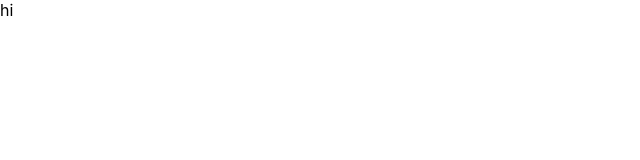
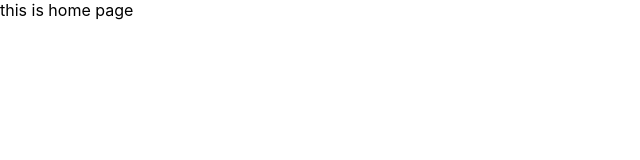
Before and after one commit to Rajputboy26/box-office, a React (Create React App) app: page / in a window 1280 px wide. Shown: the top 160 px of the page, without its empty margins (0-640 px from the left). Built offline with nearby package versions, Linux system fonts and the light colour scheme.

Commit message:
added react router

```diff
--- a/package.json
+++ b/package.json
@@ -8,6 +8,8 @@
     "@testing-library/user-event": "^12.8.3",
     "react": "^17.0.2",
     "react-dom": "^17.0.2",
+    "react-router": "^5.2.0",
+    "react-router-dom": "^5.2.0",
     "react-scripts": "4.0.3",
     "web-vitals": "^0.2.4",
     "workbox-background-sync": "^5.1.4",
--- a/src/App.js
+++ b/src/App.js
@@ -1,7 +1,22 @@
-import React from "react";
+import React from 'react';
+import { Switch, Route } from 'react-router-dom';
 
 function App() {
-  return <div>hi</div>;
+  return (
+    <div>
+      <Switch>
+        <Route exact path="/">
+          this is home page
+        </Route>
+
+        <Route exact path="/starred">
+          this is starred page
+        </Route>
+
+        <Route>404 error</Route>
+      </Switch>
+    </div>
+  );
 }
 
 export default App;
--- a/src/index.js
+++ b/src/index.js
@@ -1,11 +1,17 @@
-import React from "react";
-import ReactDOM from "react-dom";
-import "./index.css";
-import App from "./App";
-import * as serviceWorkerRegistration from "./serviceWorkerRegistration";
-import reportWebVitals from "./reportWebVitals";
+import React from 'react';
+import ReactDOM from 'react-dom';
+import { BrowserRouter } from 'react-router-dom';
+import './index.css';
+import App from './App';
+import * as serviceWorkerRegistration from './serviceWorkerRegistration';
+import reportWebVitals from './reportWebVitals';
 
-ReactDOM.render(<App />, document.getElementById("root"));
+ReactDOM.render(
+  <BrowserRouter>
+    <App />
+  </BrowserRouter>,
+  document.getElementById('root')
+);
 
 // If you want your app to work offline and load faster, you can change
 // unregister() to register() below. Note this comes with some pitfalls.
```
Also changed, not shown: 2 other files (tests, documents, lock files or other folders).
